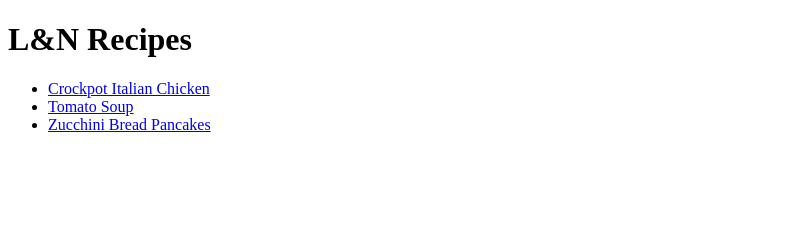
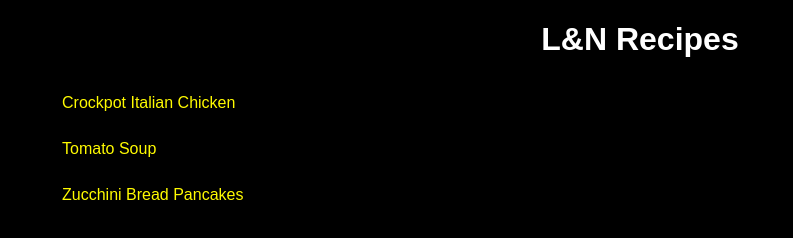
Before and after one commit to LennyTechiq/recipes, a plain HTML site: page index.html in a window 1280 px wide. Shown: the whole page, without its empty margins (0-793 px from the left). Drawn offline with Linux system fonts and the light colour scheme.

Commit message:
Add CSS
Created two css files, style.css for index page and recipe.css for the recipes pages.
Give some css styling for the heading and list of the recipes in the index page.

```diff
--- a/index.html
+++ b/index.html
@@ -4,6 +4,7 @@
     <meta charset="UTF-8">
     <meta name="viewport" content="width=device-width, initial-scale=1.0">
     <title>L&N Recipes</title>
+    <link href="style.css" rel="stylesheet">
 </head>
 <body>
     <h1>L&N Recipes</h1>
--- /dev/null
+++ b/style.css
@@ -0,0 +1,32 @@
+* {
+    font-family: Arial, Helvetica, sans-serif;
+}
+
+body {
+    background-color: #000000;
+    color: #fff;
+}
+
+h1 {
+    text-align: center;
+}
+
+ul {
+    list-style-type: none;
+}
+
+li {
+    padding: 14px;
+}
+
+li a {
+    color: rgb(255, 251, 0);
+}
+
+a:visited, li a {
+    text-decoration: none;
+}
+
+a:hover {
+    color: rgb(184, 240, 128);
+}
```
Also changed, not shown: my_recipes/crockpot-italian-chicken.html (+1 -0 lines), my_recipes/recipe.css (added).
